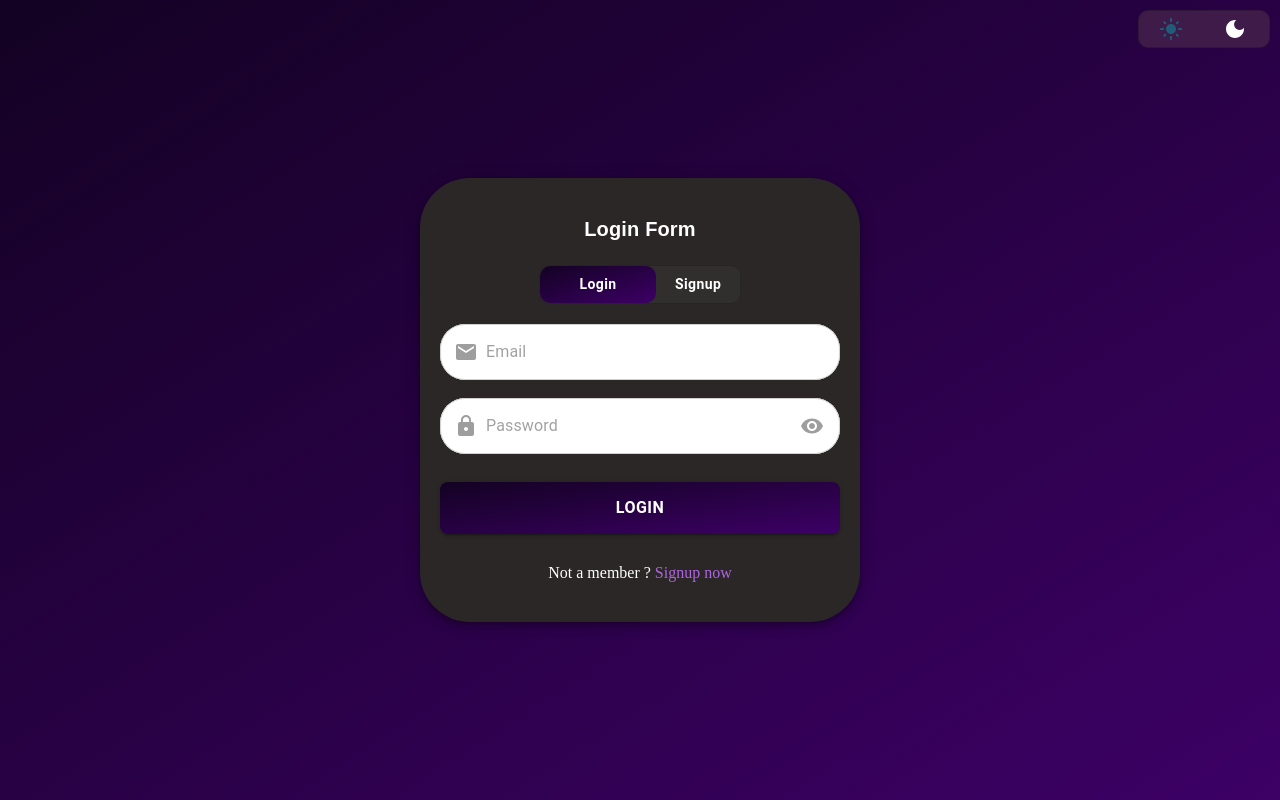
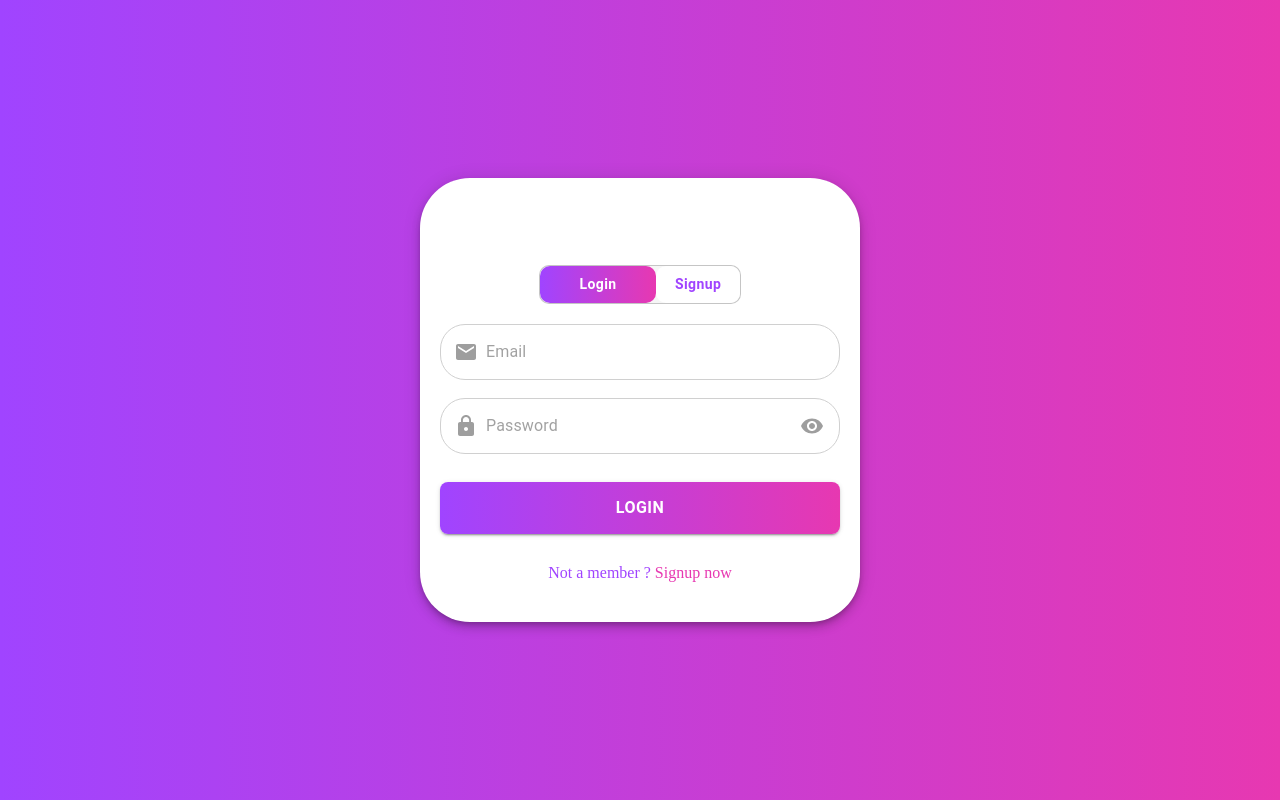
Before and after one commit to BharathiA25/library-management, a React (Vite) app in the folder library-management/: page / in a window 1280 px wide. Built offline with nearby package versions, Linux system fonts and the light colour scheme.

Commit message:
changed floder structure upto  admin-member-list

```diff
--- a/library-management/src/pages/AdminDashboard.jsx
+++ b/library-management/src/pages/AdminDashboard.jsx
@@ -1,29 +1,26 @@
 import { Box, Button, Typography } from "@mui/material";
 import { People, Book } from "@mui/icons-material";
 import { useNavigate, useLocation, Outlet } from "react-router-dom";
+import { getThemeControl } from "../utils";
 
 function AdminDashboard() {
   const navigate = useNavigate();
   const location = useLocation();
-
+  const {adminPanelColor, textColor, sidebarInActive,sidebarButtonColor} = getThemeControl()
+  const isMembersActive = location.pathname.includes("members");
+  const isBookActive = location.pathname.includes("books")
   return (
     <Box sx={{ height: "100vh", width: "100vw", display: "flex", flexDirection: "column", overflow: "hidden" }}>
       {/* HEADER */}
-      <Box
-        sx={{
-          height: 70,
-          backgroundColor: "#1a4ca2",
+      <Box sx={{height: 70,
+  backgroundColor: adminPanelColor,
   color: "#fff",
   display: "flex",
   alignItems: "center",
   justifyContent: "center",
   fontSize: 20,
   fontWeight: "bold",
-          flexShrink: 0, // Prevents header from shrinking
-        }}
-      >
-        Admin Dashboard
-      </Box>
+  flexShrink: 0}} > Admin Dashboard </Box>
 
       {/* BODY CONTAINER */}
       <Box sx={{ display: "flex", flexGrow: 1, overflow: "hidden" }}>
@@ -31,23 +28,32 @@ function AdminDashboard() {
         {/* SIDEBAR */}
         <Box
           sx={{
-            width: "20%", // Replaces md={2.4}
-            backgroundColor: "#f4f6f8",
+            width: "10%", // Replaces md={2.4}
+            backgroundColor: adminPanelColor,
             borderRight: "1px solid #ddd",
             p: 2,
             display: "flex",
             flexDirection: "column",
           }}
         >
-          <Typography variant="h6" sx={{ mb: 3, fontWeight: "bold" }}>
+          <Typography variant="h6" sx={{ mb: 3, fontWeight: "bold", color:textColor }}>
             Admin Panel
           </Typography>
 
           <Button
             fullWidth
             startIcon={<People />}
-            variant={location.pathname.includes("members") ? "contained" : "text"}
-            sx={{ mb: 2, justifyContent: "flex-start" }}
+            variant={isMembersActive ? "contained" : "text"}
+            sx={{
+              mb: 2,
+              justifyContent: "flex-start",
+              color: isMembersActive ? textColor : sidebarInActive,
+              backgroundColor: isMembersActive ? sidebarButtonColor : "transparent",
+              "&:hover": {
+            backgroundColor: sidebarButtonColor,
+              },
+            }}
+
               onClick={() => navigate("/admin/members")}
           >
             Members
@@ -56,8 +62,15 @@ function AdminDashboard() {
           <Button
             fullWidth
             startIcon={<Book />}
-            variant={location.pathname.includes("books") ? "contained" : "text"}
-            sx={{ justifyContent: "flex-start" }}
+            variant={isBookActive ? "contained" : "text"}
+            sx={{
+              justifyContent: "flex-start",
+              color: isBookActive  ? textColor : sidebarInActive,
+              backgroundColor: isBookActive  ? sidebarButtonColor : "transparent",
+              "&:hover": {
+            backgroundColor: sidebarButtonColor,
+              },
+            }}
             onClick={() => navigate("/admin/books")}
           >
             Books
@@ -67,7 +80,7 @@ function AdminDashboard() {
         {/* MAIN CONTENT AREA */}
         <Box
           sx={{
-            width: "80%", // Replaces md={9.6}
+            width: "90%", // Replaces md={9.6}
             p: 3,
             backgroundColor: "#eff1f3ff",
             display: "flex",
--- a/library-management/src/routes/Books.jsx
+++ b/library-management/src/pages/Books.jsx
@@ -10,6 +10,7 @@ import ErrorOutlineIcon from "@mui/icons-material/ErrorOutline";
 import BookForm from "../dialogBox/BookForm";
 import DeleteBook from "../dialogBox/DeleteBook";
 import CopiesManage from "../dialogBox/CopiesManage";
+import { toast } from "react-toastify";
 import {
   getAllBooks, addBook, deleteBook, updateBook,
   createCopies, getBookCopies, updateCopyStatus, deleteCopy
@@ -61,8 +62,10 @@ function Books() {
 
   if (values.id) {
     await updateBook(values.id, formData);
+    toast.success("Book updated successfully");
   } else {
     await addBook(formData);
+    toast.success("Book added successfully")
   }
 
   setOpenForm(false);
@@ -71,6 +74,7 @@ function Books() {
 }
 catch(err){
   console.log("Handle save error ", err)
+  toast.error(err)
 }
 };
 const handleCloseBook = () => {
--- a/library-management/src/components/Login.jsx
+++ b/library-management/src/pages/Login.jsx
@@ -1,7 +1,7 @@
 import React, { useState } from 'react'
 import { useFormik } from 'formik'
 import * as Yup from 'yup'
-import { getThemeColors, inputStyle, getButtonStyle, errorStyle, fieldWrapper } from '../utils.js'
+import { getThemeControl } from '../utils.js'
 import { login } from '../api/MemberApi.js';
 import { jwtDecode } from 'jwt-decode'
 import { TextField, InputAdornment, Button, IconButton } from "@mui/material";
@@ -10,7 +10,7 @@ import { toast } from 'react-toastify';
 import { useNavigate } from 'react-router-dom';
 
 
-function Login({ switchToSignup, themeProvider }) {
+function Login({ switchToSignup}) {
   const [showPassword, setShowPassword] = useState(false);
   const handleClickShowPassword = () => setShowPassword(!showPassword);
   const navigate = useNavigate();
@@ -54,8 +54,7 @@ function Login({ switchToSignup, themeProvider }) {
       }
     }
   });
-  const { textColor, spanColor } = getThemeColors(themeProvider);
-  const buttonStyle = getButtonStyle(themeProvider);
+  const { spanColor, buttonStyle, helpingColor,fieldWrapper,inputStyle,errorStyle } = getThemeControl();
   return (
     <>
       <form onSubmit={formik.handleSubmit}>
@@ -117,7 +116,7 @@ function Login({ switchToSignup, themeProvider }) {
           Login
         </Button>
       </form>
-            <p style={{ padding: '20px', marginTop: '10px', textAlign: 'center', color: textColor }}> Not a member ? <span style={{ color: spanColor, cursor: 'pointer' }} onClick={switchToSignup}>Signup now</span> </p>
+            <p style={{ padding: '20px', marginTop: '10px', textAlign: 'center', color: helpingColor }}> Not a member ? <span style={{ color: spanColor, cursor: 'pointer' }} onClick={switchToSignup}>Signup now</span> </p>
     </>
   )
 }
--- a/library-management/src/routes/MemberList.jsx
+++ b/library-management/src/pages/MemberList.jsx
@@ -3,14 +3,14 @@ import { DataGrid } from '@mui/x-data-grid';
 import { getAllmembers, deleteMember, updateMemberStatus } from '../api/MemberApi.js';
 import { Button, Dialog, DialogTitle, DialogContent, DialogActions, CircularProgress, Box , Typography} from "@mui/material";
 import {toast} from 'react-toastify'
-
+import { getThemeControl } from '../utils.js';
 function MemberList() {
   const [rows, setRows] = useState([]);
   const [loadingRowId, setLoadingRowId] = useState(null);
   const [openDialog, setOpenDialog] = useState(false);
   const [dialogType, setDialogType] = useState("");
   const [selectedMember, setSelectedMember] = useState(null);
-
+  const {textColor,memberHeadColor, memberCellColor,activeColor, inActiveColor, activeColorHover, inActiveColorHover} =getThemeControl()
   const fetchMembers = async () => {
     try {
       const members = await getAllmembers();
@@ -90,14 +90,14 @@ function MemberList() {
           <Button
             disabled={isLoading}
             sx={{
-              backgroundColor: params.value ? '#2e7d32' : '#d32f2f',
-              color: 'white',
+              backgroundColor: params.value ? activeColor : inActiveColor,
+              color: textColor,
               textTransform: 'none',
               borderRadius: '20px',
               width: '90px',
               height: '30px',
               fontSize: '0.8rem',
-              '&:hover': { backgroundColor: params.value ? '#1b5e20' : '#c62828' }
+              '&:hover': { backgroundColor: params.value ? activeColorHover : inActiveColorHover }
             }}
             onClick={() => handleOpenDialog("status", params.row)}
           >
@@ -140,20 +140,22 @@ function MemberList() {
         sx={{
           border: 'none',
           '& .MuiDataGrid-columnHeaders': {
-            backgroundColor: "#1656cc",
-            color: "#fff",
+            backgroundColor: memberHeadColor,
+            color: textColor,
           },
           '& .MuiDataGrid-columnHeader': {
-            backgroundColor: "#1656cc",
+            backgroundColor: memberHeadColor,
           },
           '& .MuiDataGrid-columnHeaderTitle': {
             fontWeight: 'bold',
-            color: '#fff',
+            color: textColor,
           },
           '& .MuiDataGrid-cell': {
             display: 'flex',
             justifyContent: 'center',
             alignItems: 'center',
+            color : textColor,
+            backgroundColor:memberCellColor
           },
           '& .MuiDataGrid-columnHeaderTitleContainer': {
             justifyContent: 'center',
--- a/library-management/src/routes/MemberStore.jsx
+++ b/library-management/src/pages/MemberStore.jsx
@@ -3,6 +3,7 @@ import { Box, Grid, Card, CardMedia, CardContent, Typography, Button, Dialog, Di
 import { jwtDecode } from "jwt-decode";
 import { getBookStore, returnBookforLibrary } from "../api/MemberApi";
 import { toast } from "react-toastify";
+import { useNavigate } from "react-router-dom";
 
 const IMAGE_BASE_URL = "https://melodi-proprietorial-hue.ngrok-free.dev";
 
@@ -10,6 +11,7 @@ function MemberStore() {
   const [books, setBooks] = useState([]);
   const [openConfirm, setOpenConfirm] = useState(false);
   const [selectedIssueId, setSelectedIssueId] = useState(null);
+  const navigate = useNavigate();
 
   useEffect(() => {
     fetchStore();
@@ -141,6 +143,7 @@ function MemberStore() {
           toast.success("Book returned successfully");
           setOpenConfirm(false);
           fetchStore(); // refresh list
+          navigate('/member/books')
         } catch (err) {
           toast.error(err);
         }
--- a/library-management/src/components/Signup.jsx
+++ b/library-management/src/pages/Signup.jsx
@@ -1,13 +1,13 @@
 import React , {useState} from 'react'
 import {useFormik}from 'formik'
 import * as Yup from 'yup';
-import {getThemeColors, inputStyle,getButtonStyle ,errorStyle, fieldWrapper} from '../utils.js'
+import { getThemeControl } from '../utils.js'
 import  {TextField , InputAdornment, Button, IconButton} from '@mui/material'
 import {AccountCircle, Email, Lock, Visibility, VisibilityOff} from "@mui/icons-material"
 import { toast } from 'react-toastify';
 import { registerMember, getAllmembers } from '../api/MemberApi.js';
 
-function Signup({ switchToLogin, themeProvider }) {
+function Signup({ switchToLogin}) {
   const [showPassword, setShowPassword] = useState(false);
   const handleClickShowPassword = () => setShowPassword(!showPassword);
   const formik = useFormik({
@@ -58,8 +58,7 @@ function Signup({ switchToLogin, themeProvider }) {
       }
     },
   })
-  const {textColor, spanColor} = getThemeColors(themeProvider)
-  const buttonStyle = getButtonStyle(themeProvider);
+const { spanColor, buttonStyle, helpingColor,fieldWrapper,inputStyle,errorStyle } = getThemeControl();
   return (
   <>
   <form onSubmit={formik.handleSubmit}>
@@ -181,7 +180,7 @@ function Signup({ switchToLogin, themeProvider }) {
       </Button>
 
     </form>
-     <p style={{padding:'20px' ,marginTop:'10px', textAlign:'center' , color:textColor}}> All ready have an account? <span style={{color: spanColor ,cursor:'pointer'}} onClick={switchToLogin}>Login</span> </p>
+     <p style={{padding:'20px' ,marginTop:'10px', textAlign:'center' , color:helpingColor}}> All ready have an account? <span style={{color: spanColor ,cursor:'pointer'}} onClick={switchToLogin}>Login</span> </p>
 
   </>
   );
--- a/library-management/src/pages/UserLandingpage.jsx
+++ b/library-management/src/pages/UserLandingpage.jsx
@@ -1,32 +1,17 @@
 import React, { useState } from 'react'
-import Login from '../components/Login'
-import Signup from '../components/Signup'
-import { Box, Button, colors, Container, Paper, Toolbar, Typography } from '@mui/material'
-import { LightMode, DarkMode, Style } from '@mui/icons-material'
-import { getThemeColors } from '../utils.js'
+import Login from './Login.jsx'
+import Signup from './Signup.jsx'
+import { Box, Button, Paper, Toolbar, Typography } from '@mui/material'
+import { getThemeControl } from '../utils.js'
 function UserLandingpage() {
 
   const [activeForm, setActiveForm] = useState("login")
-  const [themeProvider, setThemeProvider] = useState('dark');
-  const { bgColor, textColor, paperColor, lightTheme, darkTheme } = getThemeColors(themeProvider);
+  const { bgColor, textColor, paperColor,buttonTransparent,helpingColor} = getThemeControl();
 
   return (
     <>
       <Box sx={{ minHeight: '100dvh', overflow: 'hidden',width:'100vw', background: bgColor }}>
-        <Toolbar sx={{
-          position: "absolute",
-          top: 10,
-          right: 10,
-          backgroundColor: '#74585850',
-          minHeight: '20px !important',
-          width: '130px',
-          borderRadius: '10px',
-          border: "1px solid rgba(0,0,0,0.2)",
-          padding: "0 !important",
-        }}>
-          <Button onClick={() => setThemeProvider("light")} ><LightMode sx={{ color: lightTheme }} /></Button>
-          <Button onClick={() => setThemeProvider("dark")}><DarkMode sx={{ color: darkTheme }} /></Button>
-        </Toolbar>
+
         <Box sx={{
           minHeight: "100dvh",
           display: "flex",
@@ -57,25 +42,8 @@ function UserLandingpage() {
                     borderRadius: "10px",
                     textTransform: "none",
                     fontWeight: "600",
-
-                    background:
-                      themeProvider === "light"
-                        ? activeForm === "login"
-                          ? "linear-gradient(to right, #a044ff, #e738b1)"
-                          : "transparent"
-                        : activeForm === "login"
-                          ? "linear-gradient(to bottom right, #130223ff, #3d0066)"
-                          : "transparent",
-
-                    color:
-                      themeProvider === "light"
-                        ? activeForm === "login"
-                          ? "#fff"
-                          : "#000"
-                        : activeForm === "login"
-                          ? "#fff"
-                          : "#fff",
-
+                    background: activeForm ==="login"? bgColor : buttonTransparent ,
+                    color: activeForm ==="login"?textColor : helpingColor,
                     transition: "0.3s",
                   }}
 
@@ -90,24 +58,8 @@ function UserLandingpage() {
                     borderRadius: "10px",
                     textTransform : "none",
                     fontWeight: "600",
-
-                    background:
-                      themeProvider === "dark"
-                      ?activeForm === "signup"
-                        ? "linear-gradient(to bottom right, #130223ff, #3d0066)"
-                        : "transparent"
-                      : activeForm === "signup"
-                      ? "linear-gradient(to right, #a044ff, #e738b1)"
-                      :"transparent",
-                    color:
-                      themeProvider === "dark"
-                        ? activeForm === "signup"
-                          ? "#fff"
-                          : "#fff"
-                        : activeForm === "signup"
-                          ? "#fff"
-                          : "#000",
-
+                    background: activeForm ==="signup"? bgColor : buttonTransparent ,
+                    color: activeForm ==="signup"?textColor : helpingColor,
                     transition: "0.3s",
                   }}
                 >
@@ -119,8 +71,8 @@ function UserLandingpage() {
 
             </Box>
             {activeForm === 'login' ?
-              <Login switchToSignup={() => setActiveForm("signup")} themeProvider={themeProvider} />
-              : <Signup switchToLogin={() => setActiveForm("login")} themeProvider={themeProvider} />}
+              <Login switchToSignup={() => setActiveForm("signup")} />
+              : <Signup switchToLogin={() => setActiveForm("login")} />}
 
           </Paper>
 
--- a/library-management/src/utils.js
+++ b/library-management/src/utils.js
@@ -1,54 +1,61 @@
-export const getThemeColors = (themeProvider) => ({
-  bgColor:
-    themeProvider === "dark"
-      ? "linear-gradient(to bottom right, #130223ff, #3d0066)"
-      : "linear-gradient(to right, #a044ff, #e738b1)",
-
-  textColor: themeProvider === "dark" ? "white" : "black",
-
-  paperColor: themeProvider === "dark" ? "#2b2727ff" : "#ffffff",
-
-  lightTheme: themeProvider === "dark" ? "#0497a783" : "#FFD93D",
-
-  darkTheme: themeProvider === "light" ? "#e738b1" : "#ffffffff",
-
-  spanColor : themeProvider ==="light"? "#e738b1" : "#af64e0ff",
-});
-export const inputStyle = {
-      backgroundColor: "#fff",
-      borderRadius: "25px",
-      "& .MuiOutlinedInput-root": {
-        borderRadius: "25px",
-        "& fieldset": { borderColor: "#d0d0d0" },
-        "&:hover fieldset": { borderColor: "#b0b0b0" },
-        "&.Mui-focused fieldset": { borderColor: "#a044ff" },
-      },
-      "& .MuiInputAdornment-root svg": { color: "#9e9e9e" },
-  };
-  export const getButtonStyle = (themeProvider) =>({
+export const getThemeControl = () => ({
+  bgColor: "linear-gradient(to right, #a044ff, #e738b1)",
+  textColor: "white",
+  helpingColor : "#a044ff",
+  buttonTransparent : '#fff',
+  paperColor: "#ffffff",
+  spanColor: "#e738b1",
+  buttonStyle: {
     width: "100%",
     padding: "12px",
     borderRadius: "8px",
     border: "none",
-    background: themeProvider ==="light"?
-                "linear-gradient(to right, #a044ff, #e738b1)" :
-                "linear-gradient(to bottom right, #130223ff, #3d0066)",
+    background: "linear-gradient(to right, #a044ff, #e738b1)",
     color: "#fff",
     fontWeight: "bold",
     fontSize: "16px",
     cursor: "pointer",
     marginTop: "10px"
-  });
-  export const errorStyle = {
+  },
+  inputStyle : {
+  backgroundColor: "#fff",
+  borderRadius: "25px",
+  "& .MuiOutlinedInput-root": {
+    borderRadius: "25px",
+    "& fieldset": { borderColor: "#d0d0d0" },
+    "&:hover fieldset": { borderColor: "#b0b0b0" },
+    "&.Mui-focused fieldset": { borderColor: "#a044ff" },
+  },
+  "& .MuiInputAdornment-root svg": { color: "#9e9e9e" },
+},
+errorStyle : {
   color: "#ff4d4d",
   fontSize: "12px",
   marginTop: "1px",
   fontWeight: "500",
-  marginBottom:'5px !important',
-  lineHeight :'1.2'
-};
-export const fieldWrapper = {
+  marginBottom: '5px !important',
+  lineHeight: '1.2'
+},
+fieldWrapper : {
   display: "flex",
   flexDirection: "column",
   marginBottom: "18px",
-};
+},
+adminPanelColor :  "#a807e7ff",
+sidebarInActive : "#ec7676ff",
+sidebarButtonColor : {
+     width: "100%",
+    borderRadius: "8px",
+    border: "none",
+    background: "linear-gradient(to right, #740a6fff, #e738b1)",
+    color: "#fff",
+    fontWeight: "bold",
+    cursor: "pointer",
+},
+memberHeadColor : "#095f77ab",
+memberCellColor : "#0488adab",
+activeColor : 'green',
+inActiveColor:'red',
+activeColorHover: '#082e06ff',
+inActiveColorHover:'#5e1313ff'
+})
```
Also changed, not shown: library-management/src/App.jsx (+5 -5 lines), library-management/src/dialogBox/StoreBook.jsx (added, +25 -0 lines), library-management/src/pages/BooksforMembers.jsx (renamed from library-management/src/routes/BooksforMembers.jsx, +26 -45 lines), library-management/src/pages/EditProfile.jsx (renamed from library-management/src/routes/EditProfile.jsx). Lines whose indentation alone changed are shown as unchanged.
